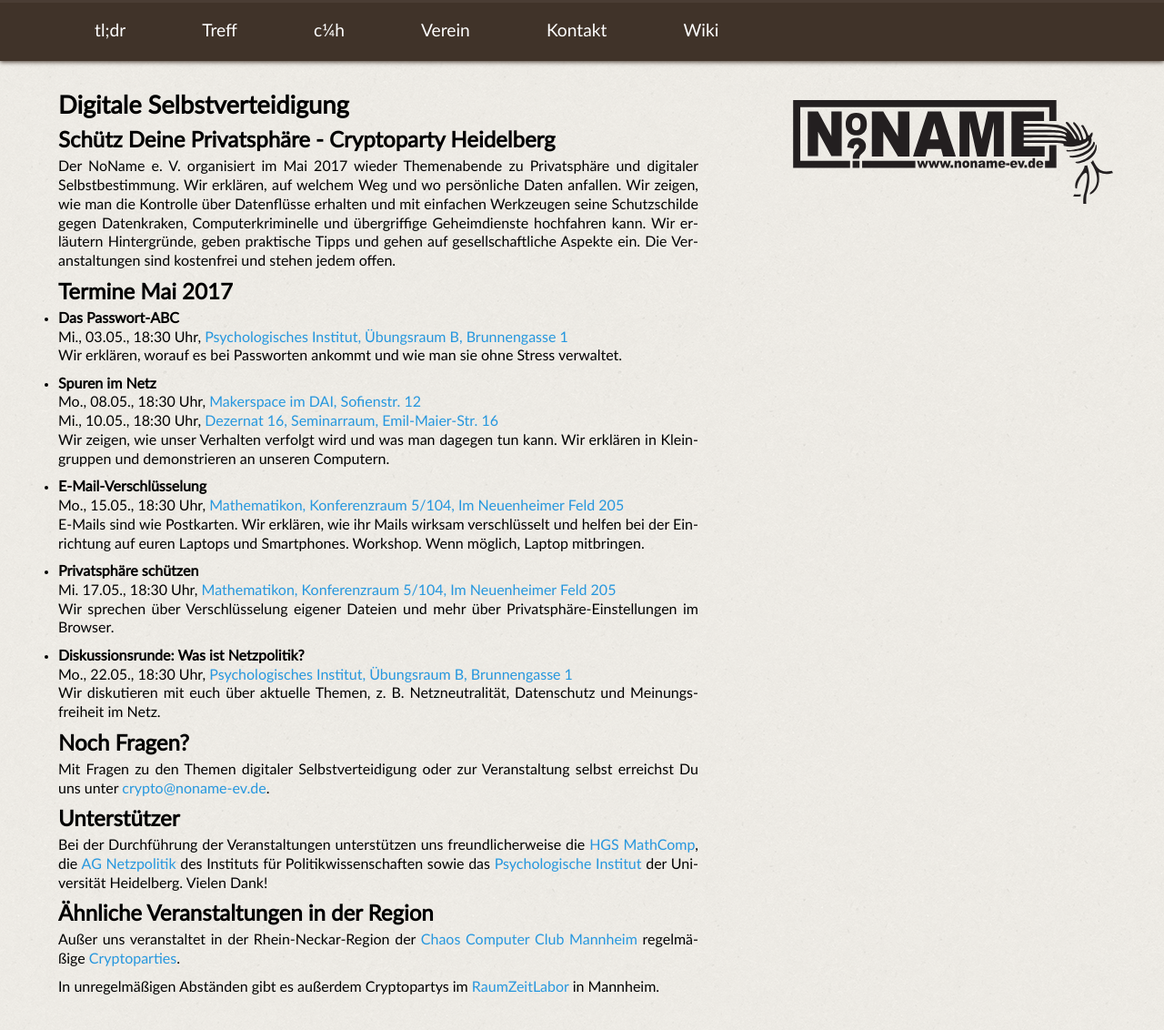
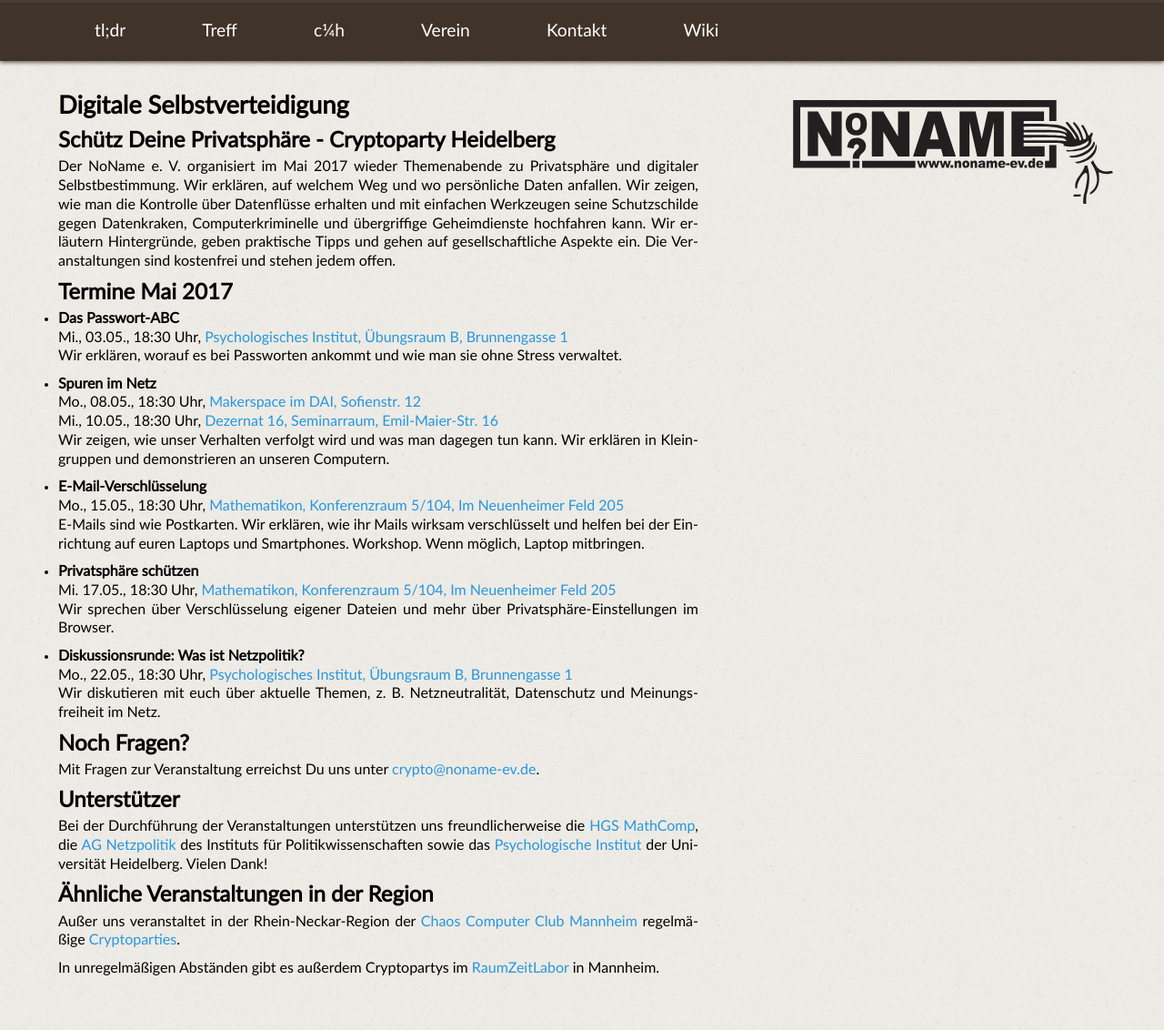
Before and after one commit to nnev/website, a Jekyll site: the page built from www/cryptoparty.md, in a window 1280 px wide and 1137 px high. Shown: the top 1132 px of the window at 91% size. Built offline with Jekyll 4.4.1, drawn with Linux system fonts in a browser that asks for light colours; Markdown is read by kramdown in place of the engine named in the settings.

Commit message:
be a little more cautious in what to offer

```diff
--- a/www/cryptoparty.md
+++ b/www/cryptoparty.md
@@ -36,7 +36,7 @@
 
 ## Noch Fragen?
 
-Mit Fragen zu den Themen digitaler Selbstverteidigung oder zur Veranstaltung selbst erreichst Du uns unter [crypto@noname-ev.de](mailto:crypto@noname-ev.de).
+Mit Fragen zur Veranstaltung erreichst Du uns unter [crypto@noname-ev.de](mailto:crypto@noname-ev.de).
 
 
 ## Unterstützer
```
